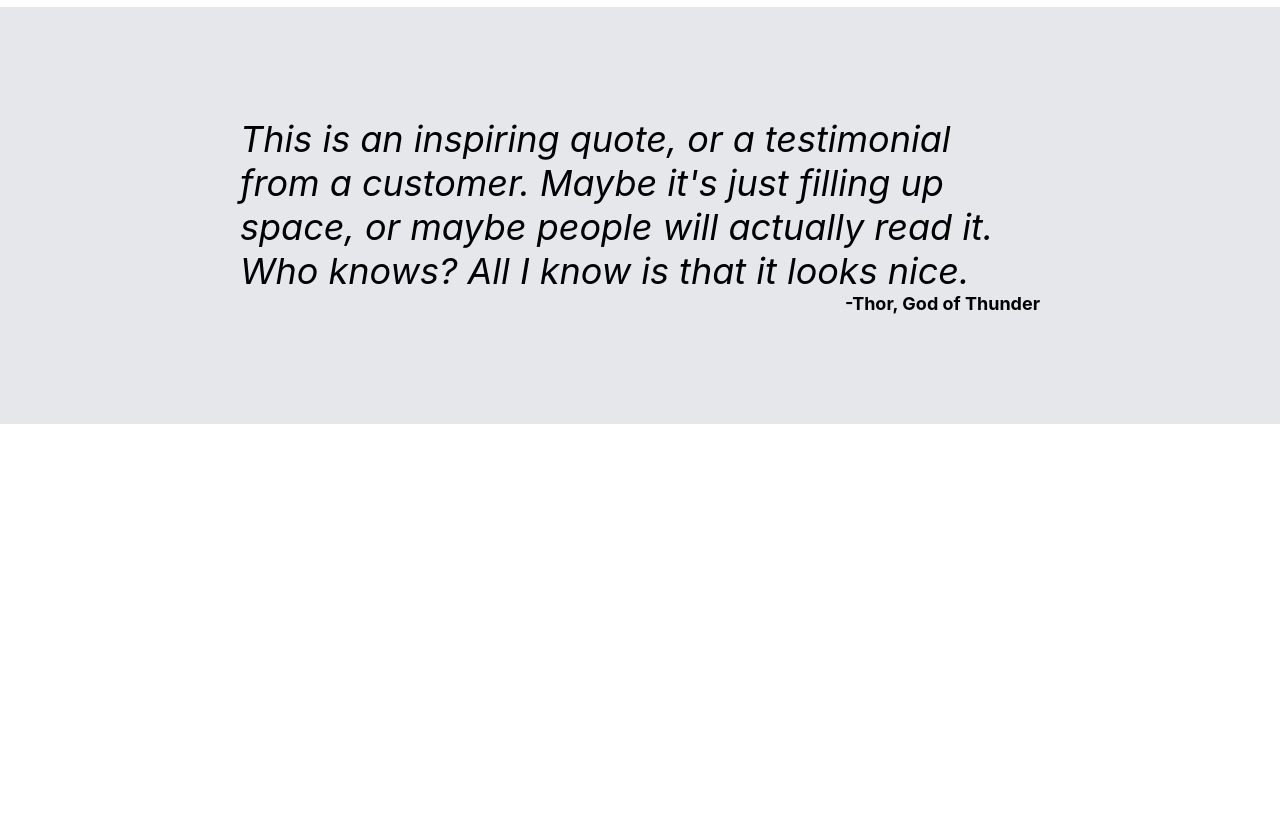
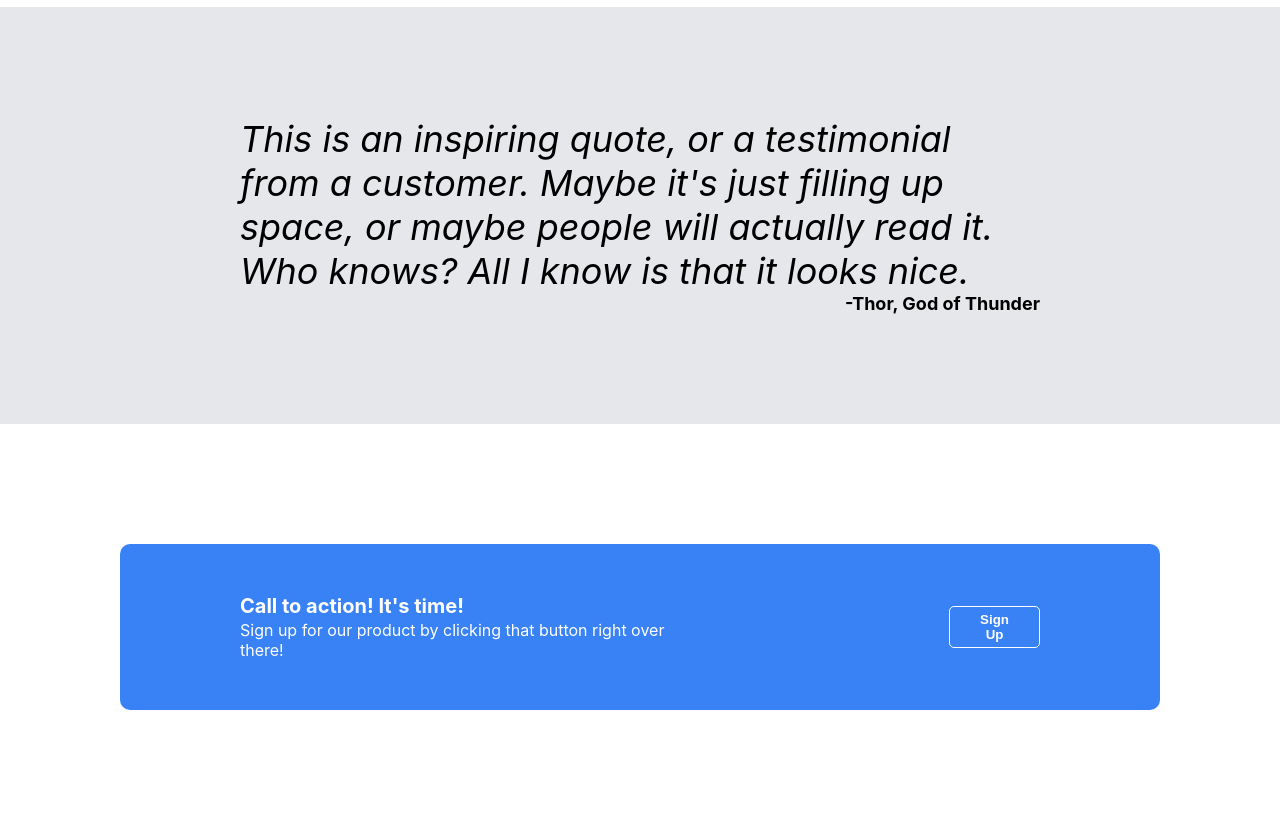
Before and after one commit to brodie02/odin-landing-page, a plain HTML site: page index.html in a window 1280 px wide. Shown: the part 922-1752 px from the top of the page. Before the commit the page ends 1346 px from the top, so only its background shows below. Drawn offline with Linux system fonts and the light colour scheme.

Commit message:
Add fouth section

```diff
--- a/index.html
+++ b/index.html
@@ -53,5 +53,14 @@
             <div class="author">-Thor, God of Thunder</div>
         </div>
     </div>
+    <div class="fourth-section">
+        <div class="blue-box">
+            <div class="fourth-container">
+                <div class="fourth-main">Call to action! It's time!</div>
+                <div class="fourth-body">Sign up for our product by clicking that button right over there!</div>
+            </div>
+            <button>Sign Up</button>
+        </div>
+    </div>
 </body>
 </html>
--- a/styles.css
+++ b/styles.css
@@ -1,4 +1,5 @@
 body {
+    min-height: 100vh;
     margin: 0px;
     font-family: -apple-system, BlinkMacSystemFont, 'Segoe UI', Roboto, Oxygen, Ubuntu, Cantarell, 'Open Sans', 'Helvetica Neue', sans-serif;
 }
@@ -142,3 +143,45 @@ ul {
     font-weight: bold;
     align-self: flex-end;
 }
+
+.fourth-section {
+    display: flex;
+    justify-content: center;
+    align-items: center;
+    padding: 120px;
+}
+
+.blue-box {
+    background-color: #3882F6;
+    display: flex;
+    justify-content: center;
+    align-items: center;
+    gap: 250px;
+    padding: 50px 120px;
+    border-radius: 10px;
+}
+
+.fourth-container {
+    display: flex;
+    flex-direction: column;
+    gap: 2px;
+}
+
+.fourth-main {
+    font-size: 20px;
+    font-weight: bold;
+    color: white;
+}
+
+.fourth-body {
+    color: white;
+}
+
+.fourth-section button {
+    color: white;
+    background-color: #3882F6;
+    padding: 5px 20px;
+    border-radius: 5px;
+    border: solid 1px white;
+    font-weight: bold;
+}
```
